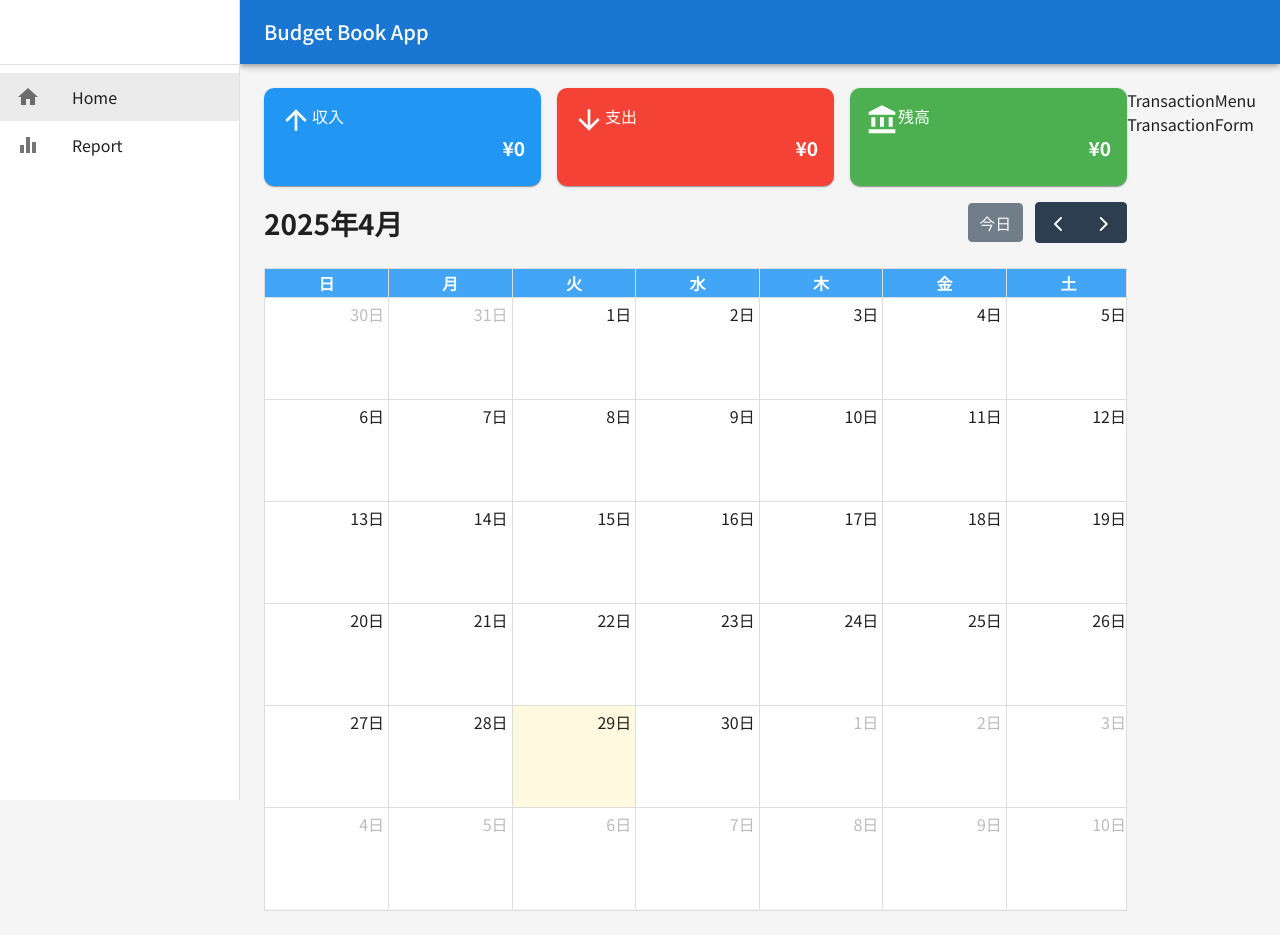
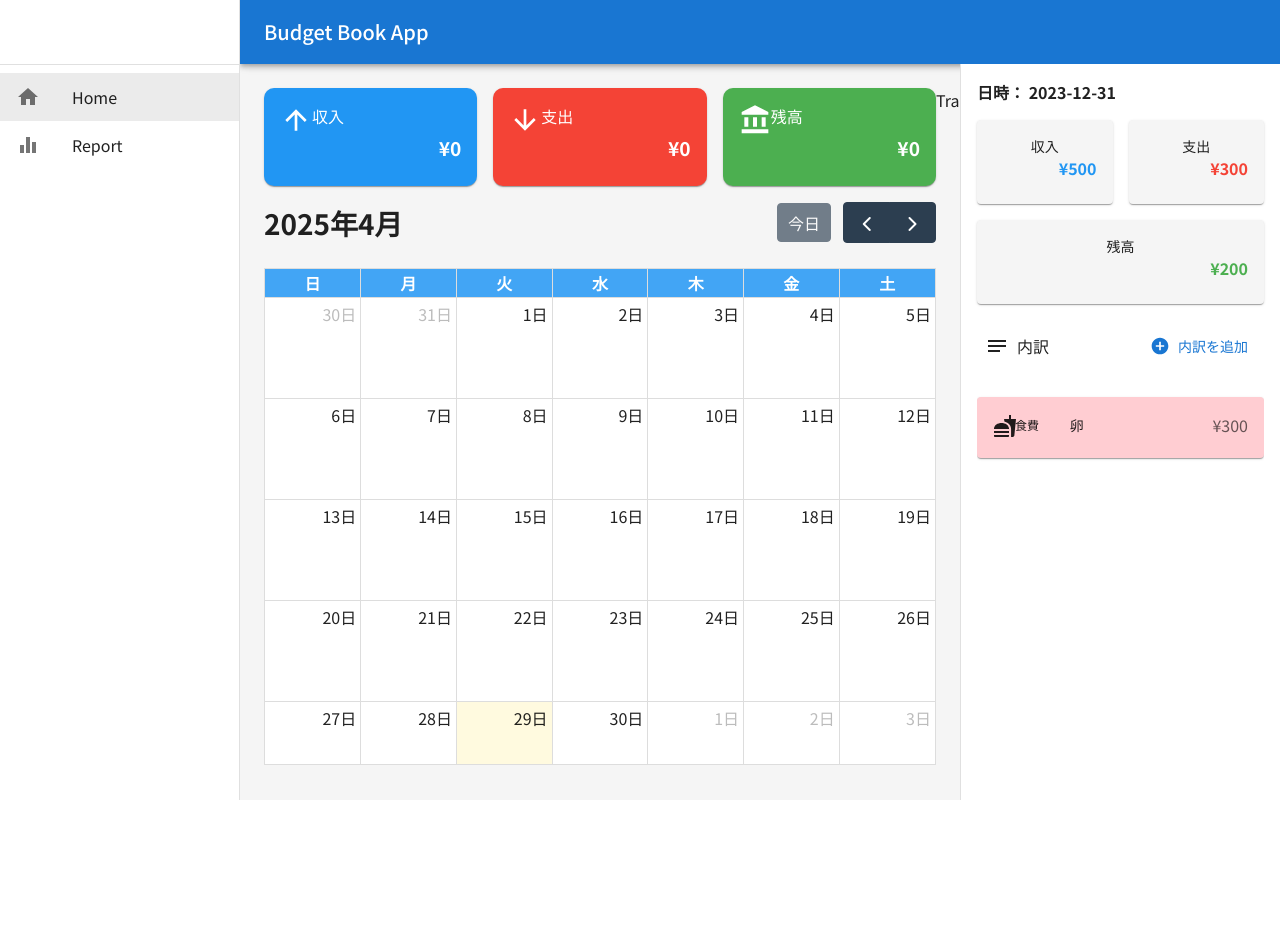
Before and after one commit to yuta-h418/budget-book-app, a React (Create React App) app: page / in a window 1280 px wide. After the commit the page ends 800 px from the top, so only its background shows below. Built offline with nearby package versions, Linux system fonts and the light colour scheme; no server answers; the database is empty.

Commit message:
日ごとの内訳を表示する処理

```diff
--- /dev/null
+++ b/src/components/DailySummary.tsx
@@ -0,0 +1,74 @@
+import { Box, Card, CardContent, Grid, Typography } from "@mui/material";
+import React from "react";
+
+const DailySummary = () => {
+  return (
+    <Box>
+        <Grid container spacing={2}>
+            {/* 収入 */}
+            <Grid item xs={6} display={"flex"}>
+                <Card
+                sx={{ bgcolor: (theme) => theme.palette.grey[100], flexGrow: 1 }}
+                >
+                <CardContent>
+                    <Typography variant="body2" noWrap textAlign="center">
+                    収入
+                    </Typography>
+                    <Typography
+                    color={(theme) => theme.palette.incomeColor.main}
+                    textAlign="right"
+                    fontWeight="fontWeightBold"
+                    sx={{ wordBreak: "break-all" }}
+                    >
+                    ¥500
+                    </Typography>
+                </CardContent>
+                </Card>
+            </Grid>
+
+            {/* 支出 */}
+            <Grid item xs={6} display={"flex"}>
+                <Card
+                sx={{ bgcolor: (theme) => theme.palette.grey[100], flexGrow: 1 }}
+                >
+                <CardContent>
+                    <Typography variant="body2" noWrap textAlign="center">
+                    支出
+                    </Typography>
+                    <Typography
+                    color={(theme) => theme.palette.expenseColor.main}
+                    textAlign="right"
+                    fontWeight="fontWeightBold"
+                    sx={{ wordBreak: "break-all" }}
+                    >
+                    ¥300
+                    </Typography>
+                </CardContent>
+                </Card>
+            </Grid>
+
+            {/* 残高 */}
+            <Grid item xs={12} display={"flex"}>
+                <Card
+                sx={{ bgcolor: (theme) => theme.palette.grey[100], flexGrow: 1 }}
+                >
+                <CardContent>
+                    <Typography variant="body2" noWrap textAlign="center">
+                    残高
+                    </Typography>
+                    <Typography
+                    color={(theme) => theme.palette.balanceColor.main}
+                    textAlign="right"
+                    fontWeight="fontWeightBold"
+                    sx={{ wordBreak: "break-all" }}
+                    >
+                    ¥200
+                    </Typography>
+                </CardContent>
+                </Card>
+            </Grid>
+        </Grid>
+    </Box>
+  );
+};
+export default DailySummary;
--- a/src/components/TransactionMenu.tsx
+++ b/src/components/TransactionMenu.tsx
@@ -1,9 +1,115 @@
-import React from 'react'
+import { Box, Button, Card, CardActionArea, CardContent, Drawer, Grid, List, ListItem, Stack, Typography } from "@mui/material";
+import React from "react";
+//アイコン
+import NotesIcon from "@mui/icons-material/Notes";
+import AddCircleIcon from "@mui/icons-material/AddCircle";
+import FastfoodIcon from "@mui/icons-material/Fastfood";
+import DailySummary from "./DailySummary";
 
 const TransactionMenu = () => {
+  const menuDrawerWidth = 320;
   return (
-    <div>TransactionMenu</div>
-  )
-}
+    <Drawer
+      sx={{
+        width: menuDrawerWidth,
+        "& .MuiDrawer-paper": {
+          width: menuDrawerWidth,
+          boxSizing: "border-box",
+          p: 2,
+          top: 64,
+          height: `calc(100% - 64px)`, // AppBarの高さを引いたビューポートの高さ
+        },
+      }}
+      variant={"permanent"}
+      anchor={"right"}
+    >
+      <Stack sx={{ height: "100%" }} spacing={2}>
 
-export default TransactionMenu
+        {/* 日付 */}
+        <Typography fontWeight={"fontWeightBold"}>日時： 2023-12-31</Typography>
+
+        <DailySummary />
+        {/* 内訳タイトル&内訳追加ボタン */}
+        <Box
+          sx={{
+            display: "flex",
+            justifyContent: "space-between",
+            alignItems: "center",
+            p: 1,
+          }}
+        >
+          {/* 左側のメモアイコンとテキスト */}
+          <Box display="flex" alignItems="center">
+            <NotesIcon sx={{ mr: 1 }} />
+            <Typography variant="body1">内訳</Typography>
+          </Box>
+          {/* 右側の追加ボタン */}
+          <Button startIcon={<AddCircleIcon />} color="primary">
+            内訳を追加
+          </Button>
+        </Box>
+
+        {/* 取引一覧 */}
+        <Box sx={{ flexGrow: 1, overflowY: "auto" }}>
+          <List aria-label="取引履歴">
+            <Stack spacing={2}>
+              <ListItem disablePadding>
+                <Card
+                  sx={{
+                    width: "100%",
+                    backgroundColor: (theme) =>
+                      theme.palette.expenseColor.light,
+                  }}
+                >
+                  <CardActionArea>
+                    <CardContent>
+                      <Grid
+                        container
+                        spacing={1}
+                        alignItems="center"
+                        wrap="wrap"
+                      >
+                        <Grid item xs={1}>
+                          {/* icon */}
+                          <FastfoodIcon />
+                        </Grid>
+                        <Grid item xs={2.5}>
+                          <Typography
+                            variant="caption"
+                            display="block"
+                            gutterBottom
+                          >
+                            食費
+                          </Typography>
+                        </Grid>
+                        <Grid item xs={4}>
+                          <Typography variant="body2" gutterBottom>
+                            卵
+                          </Typography>
+                        </Grid>
+                        <Grid item xs={4.5}>
+                          <Typography
+                            gutterBottom
+                            textAlign={"right"}
+                            color="text.secondary"
+                            sx={{
+                              wordBreak: "break-all",
+                            }}
+                          >
+                            ¥300
+                          </Typography>
+                        </Grid>
+                      </Grid>
+                    </CardContent>
+                  </CardActionArea>
+                </Card>
+              </ListItem>
+            </Stack>
+          </List>
+        </Box>
+
+      </Stack>
+    </Drawer>
+  );
+};
+export default TransactionMenu;
```
